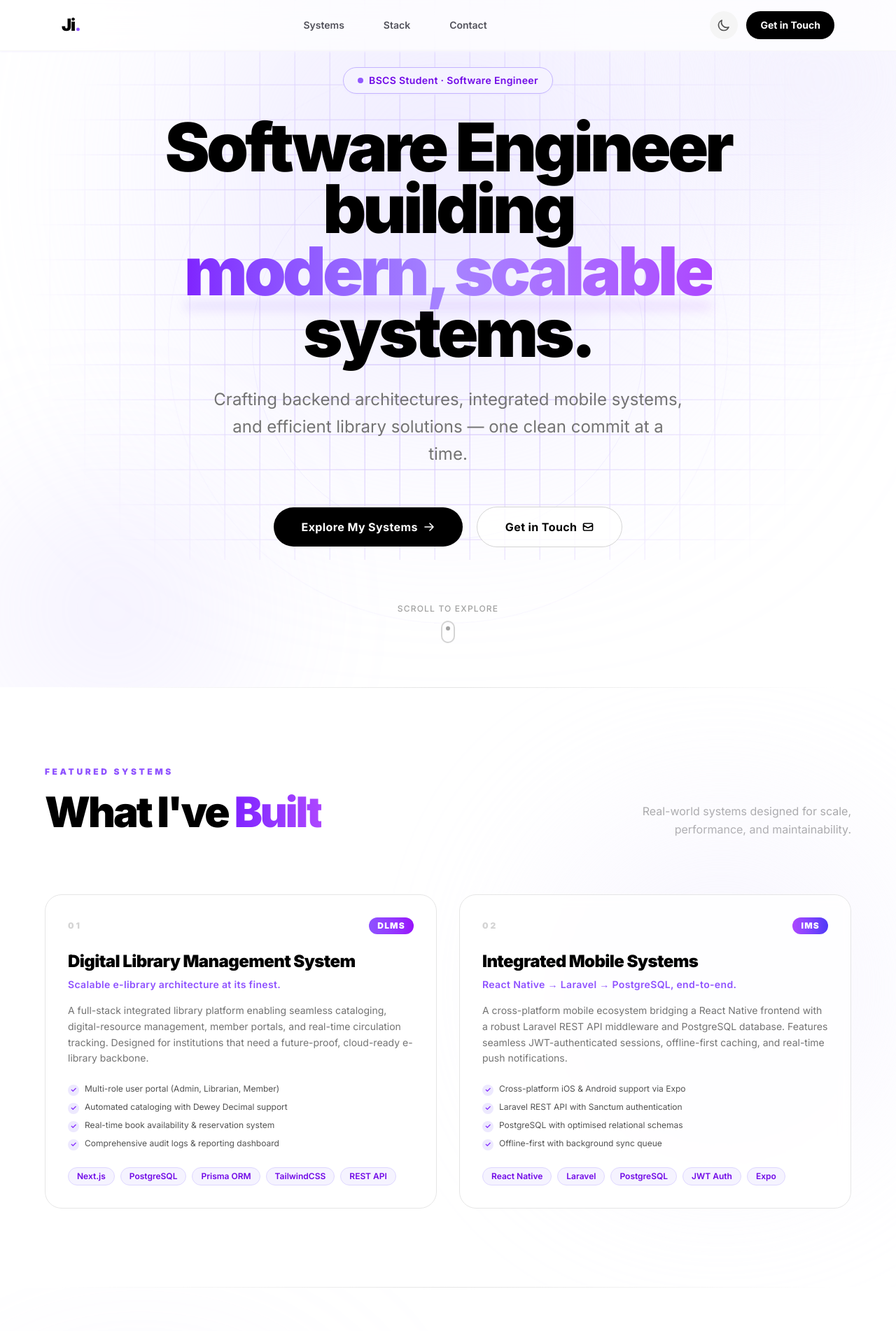
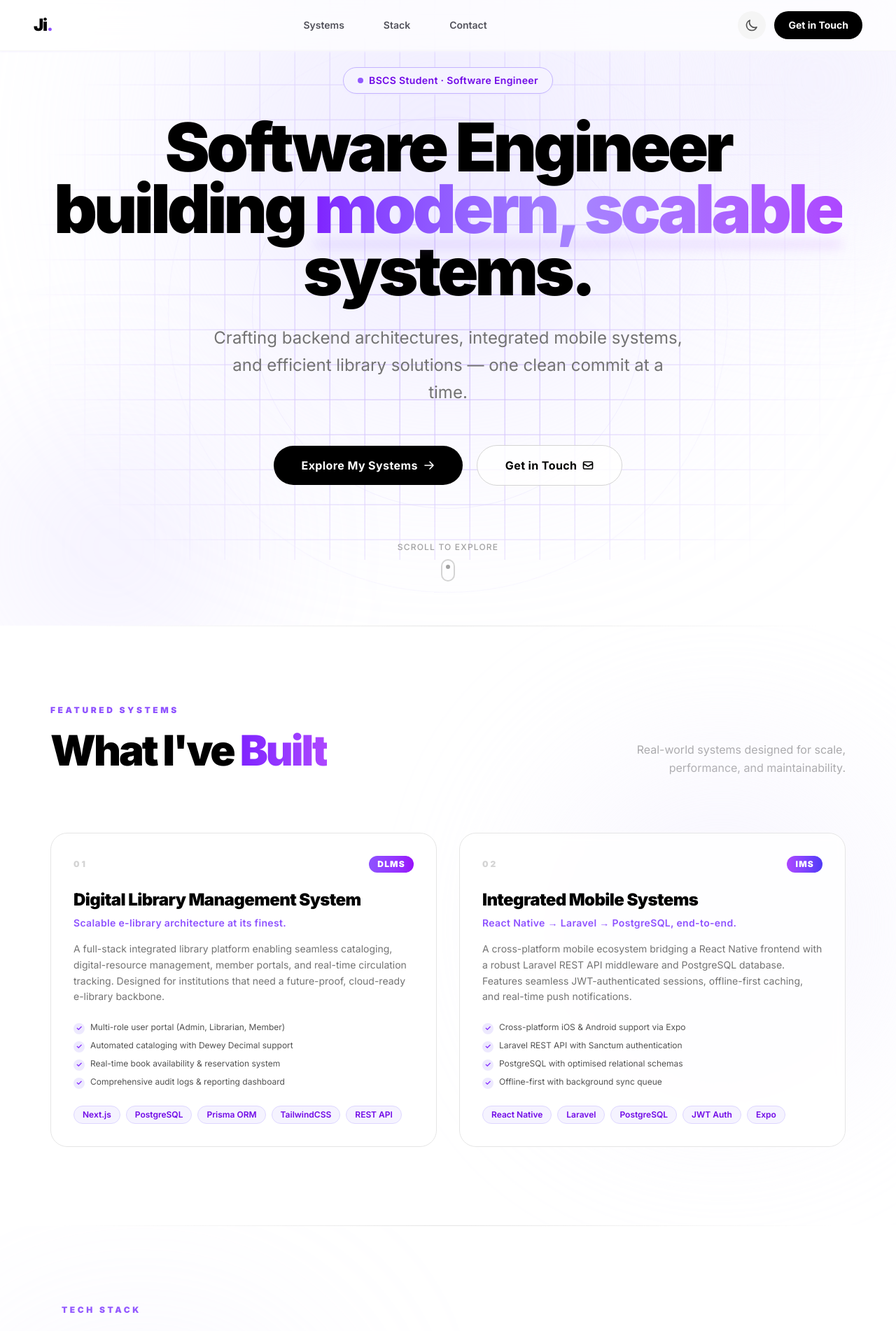
Before and after one commit to Ji-stacks/Portfolio, a Next.js app: page / in a window 1280 px wide. Shown: the top 1902 px of the page at 70% size. Built offline with nearby package versions, Linux system fonts and the light colour scheme.

Commit message:
style: max the width

```diff
--- a/src/app/page.tsx
+++ b/src/app/page.tsx
@@ -64,7 +64,7 @@ function Navbar() {
             transition={{ duration: 0.6, ease: "easeOut" }}
             className="fixed top-0 left-0 w-full z-50 bg-white/70 dark:bg-neutral-950/70 backdrop-blur-xl border-b border-neutral-100/80 dark:border-neutral-800 shadow-sm shadow-violet-50 transition-colors duration-300"
         >
-            <div className="max-w-6xl mx-auto px-6 py-4 flex items-center justify-between">
+            <div className="w-full px-6 md:px-12 py-4 flex items-center justify-between">
                 <a href="#" className="text-2xl font-black tracking-tighter text-black dark:text-white hover:text-violet-600 dark:hover:text-violet-400 transition-colors">
                     Ji<span className="text-violet-500">.</span>
                 </a>
--- a/src/components/ContactFooter.tsx
+++ b/src/components/ContactFooter.tsx
@@ -210,7 +210,7 @@ export default function ContactFooter() {
           variants={containerVariants}
           initial="hidden"
           animate={isInView ? "visible" : "hidden"}
-          className="relative z-10 max-w-6xl mx-auto"
+          className="relative z-10 w-full px-6 md:px-12"
         >
           {/* Header */}
           <motion.div variants={itemVariants} className="mb-16">
@@ -310,7 +310,7 @@ export default function ContactFooter() {
 
       {/* ── Footer ─────────────────────────────────────── */}
       <footer className="relative border-t border-neutral-100 dark:border-neutral-900 bg-white/60 dark:bg-neutral-950/60 backdrop-blur-sm z-10">
-        <div className="max-w-6xl mx-auto px-6 py-10 flex flex-col sm:flex-row items-center justify-between gap-4 text-sm text-neutral-400">
+        <div className="w-full px-6 md:px-12 py-10 flex flex-col sm:flex-row items-center justify-between gap-4 text-sm text-neutral-400">
           <p>
             <span className="font-black text-black dark:text-white tracking-tight">Antonio</span>
             <span className="text-violet-500">.</span>
--- a/src/components/HeroSection.tsx
+++ b/src/components/HeroSection.tsx
@@ -72,7 +72,7 @@ export default function HeroSection() {
         variants={containerVariants}
         initial="hidden"
         animate="visible"
-        className="relative z-10 flex flex-col items-center text-center max-w-5xl mx-auto"
+        className="relative z-10 flex flex-col items-center text-center w-full px-6 md:px-12"
       >
         {/* Badge */}
         <motion.div variants={itemVariants}>
--- a/src/components/ProjectsSection.tsx
+++ b/src/components/ProjectsSection.tsx
@@ -237,7 +237,7 @@ export default function ProjectsSection() {
         aria-hidden="true"
       />
 
-      <div className="max-w-6xl mx-auto">
+      <div className="w-full px-6 md:px-12">
         {/* Section header */}
         <motion.div
           variants={headerVariants}
```
